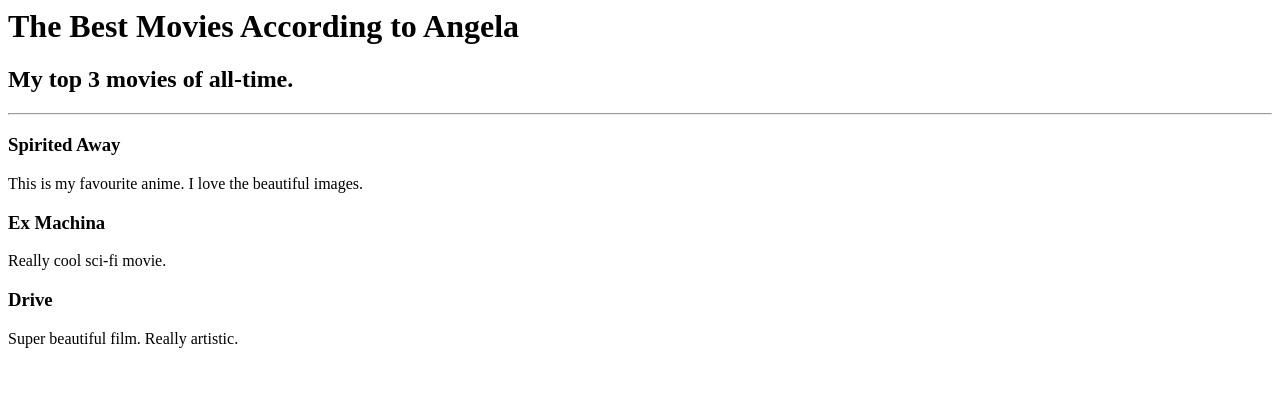
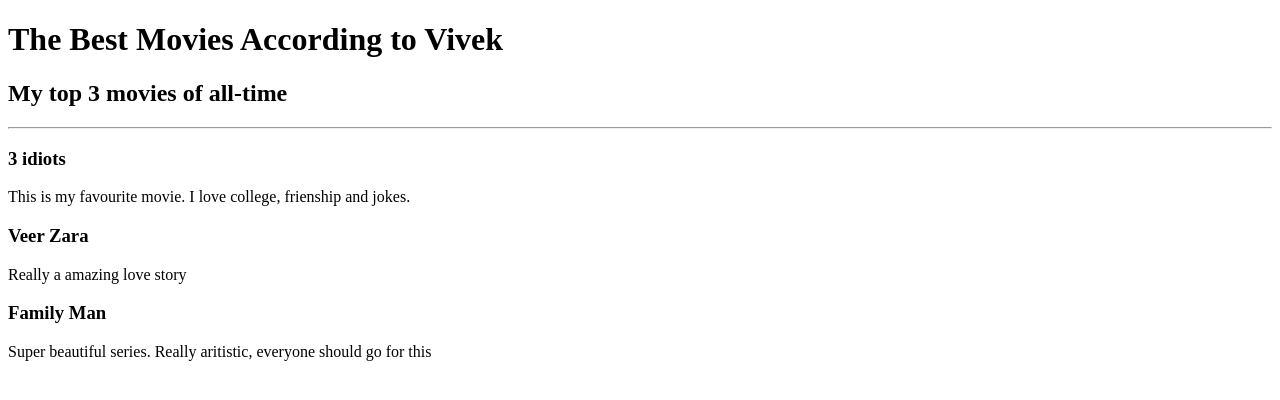
Before and after one commit to Vivekagrahari13/html-portfolio_vivek, a plain HTML site: page public/movie-ranking.html in a window 1280 px wide. Drawn offline with Linux system fonts and the light colour scheme.

Commit message:
Update movie-ranking.html

```diff
--- a/public/movie-ranking.html
+++ b/public/movie-ranking.html
@@ -1,9 +1,19 @@
-<h1>The Best Movies According to Angela</h1>
-<h2>My top 3 movies of all-time.</h2>
-<hr />
-<h3>Spirited Away</h3>
-<p>This is my favourite anime. I love the beautiful images.</p>
-<h3>Ex Machina</h3>
-<p>Really cool sci-fi movie.</p>
-<h3>Drive</h3>
-<p>Super beautiful film. Really artistic.</p>
+<!DOCTYPE html>
+<html lang="en">
+  <head>
+    <meta charset="UTF-8" />
+    <meta name="viewport" content="width=device-width, initial-scale=1.0" />
+    <title>Movie Ranking project</title>
+  </head>
+  <body>
+    <h1>The Best Movies According to Vivek</h1>
+    <h2>My top 3 movies of all-time</h2>
+    <hr />
+    <h3>3 idiots</h3>
+    <p>This is my favourite movie. I love college, frienship and jokes.</p>
+    <h3>Veer Zara</h3>
+    <p>Really a amazing love story</p>
+    <h3>Family Man</h3>
+    <p>Super beautiful series. Really aritistic, everyone should go for this</p>
+  </body>
+</html>
```
